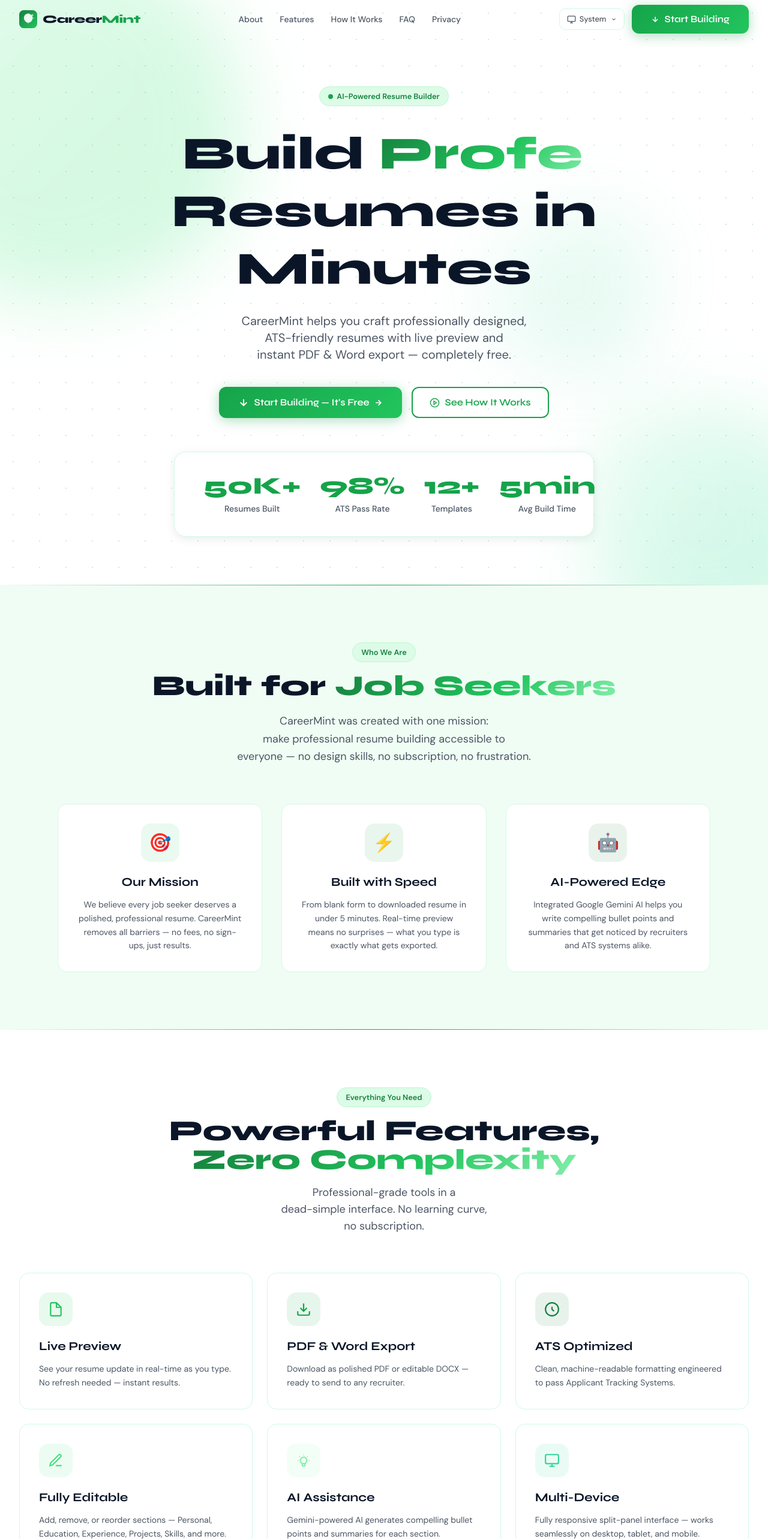
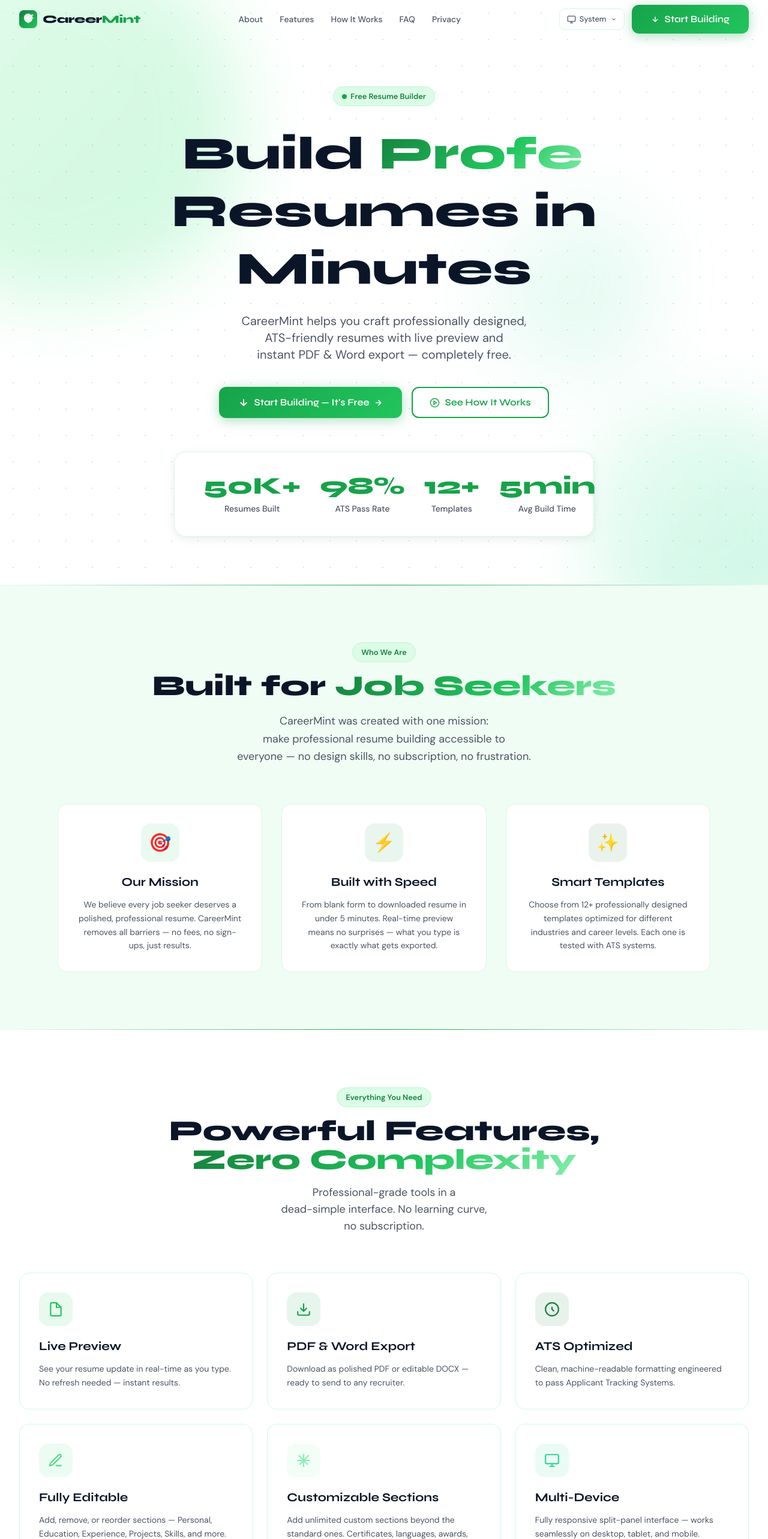
Before and after one commit to malikmahmad/CareerMint, a React (Vite) app: page / in a window 1280 px wide. Shown: the top 2566 px of the page at 60% size. Built offline with nearby package versions, Linux system fonts and the light colour scheme.

Commit message:
Update: Remove AI claims from landing page and make it professional

```diff
--- a/src/components/LandingPage.jsx
+++ b/src/components/LandingPage.jsx
@@ -238,7 +238,7 @@
           <div className="inline-flex items-center gap-2 mb-8 animate-fade-in-up">
             <span className="badge-green">
               <span className="w-2 h-2 rounded-full animate-pulse-green inline-block" style={{ background: "var(--accent)" }} />
-              AI-Powered Resume Builder
+              Free Resume Builder
             </span>
           </div>
 
@@ -362,9 +362,9 @@
             },
             {
               ref: card3,
-              emoji: "🤖",
-              title: "AI-Powered Edge",
-              text: "Integrated Google Gemini AI helps you write compelling bullet points and summaries that get noticed by recruiters and ATS systems alike.",
+              emoji: "✨",
+              title: "Smart Templates",
+              text: "Choose from 12+ professionally designed templates optimized for different industries and career levels. Each one is tested with ATS systems.",
               color: "#15803d",
             },
           ].map((card, i) => (
@@ -399,7 +399,7 @@
   { icon: <svg width="26" height="26" viewBox="0 0 24 24" fill="none" stroke="currentColor" strokeWidth="2"><path d="M21 15v4a2 2 0 0 1-2 2H5a2 2 0 0 1-2-2v-4"/><polyline points="7 10 12 15 17 10"/><line x1="12" y1="15" x2="12" y2="3"/></svg>, title: "PDF & Word Export", desc: "Download as polished PDF or editable DOCX — ready to send to any recruiter.", color: "#16a34a" },
   { icon: <svg width="26" height="26" viewBox="0 0 24 24" fill="none" stroke="currentColor" strokeWidth="2"><circle cx="12" cy="12" r="10"/><path d="M12 8v4l3 3"/></svg>, title: "ATS Optimized", desc: "Clean, machine-readable formatting engineered to pass Applicant Tracking Systems.", color: "#15803d" },
   { icon: <svg width="26" height="26" viewBox="0 0 24 24" fill="none" stroke="currentColor" strokeWidth="2"><path d="M12 20h9"/><path d="M16.5 3.5a2.121 2.121 0 0 1 3 3L7 19l-4 1 1-4L16.5 3.5z"/></svg>, title: "Fully Editable", desc: "Add, remove, or reorder sections — Personal, Education, Experience, Projects, Skills, and more.", color: "#4ade80" },
-  { icon: <svg width="26" height="26" viewBox="0 0 24 24" fill="none" stroke="currentColor" strokeWidth="2"><path d="M9.663 17h4.673M12 3v1m6.364 1.636l-.707.707M21 12h-1M4 12H3m3.343-5.657l-.707-.707m2.828 9.9a5 5 0 1 1 7.072 0l-.548.547A3.374 3.374 0 0 0 14 18.469V19a2 2 0 1 1-4 0v-.531c0-.895-.356-1.754-.988-2.386l-.548-.547z"/></svg>, title: "AI Assistance", desc: "Gemini-powered AI generates compelling bullet points and summaries for each section.", color: "#86efac" },
+  { icon: <svg width="26" height="26" viewBox="0 0 24 24" fill="none" stroke="currentColor" strokeWidth="2"><path d="M12 2v20M2 12h20M4.22 4.22l14.24 14.24M19.78 4.22L5.54 18.46"/></svg>, title: "Customizable Sections", desc: "Add unlimited custom sections beyond the standard ones. Certificates, languages, awards, portfolios — organize however you want.", color: "#86efac" },
   { icon: <svg width="26" height="26" viewBox="0 0 24 24" fill="none" stroke="currentColor" strokeWidth="2"><rect x="2" y="3" width="20" height="14" rx="2"/><line x1="8" y1="21" x2="16" y2="21"/><line x1="12" y1="17" x2="12" y2="21"/></svg>, title: "Multi-Device", desc: "Fully responsive split-panel interface — works seamlessly on desktop, tablet, and mobile.", color: "#34d399" },
 ];
 
@@ -568,7 +568,7 @@
     { icon: <svg width="22" height="22" viewBox="0 0 24 24" fill="none" stroke="currentColor" strokeWidth="2"><path d="M12 22s8-4 8-10V5l-8-3-8 3v7c0 6 8 10 8 10z"/></svg>, title: "Data Storage", text: "All resume data is stored exclusively in your browser's local storage. We do not transmit, collect, or store any personal information on our servers." },
     { icon: <svg width="22" height="22" viewBox="0 0 24 24" fill="none" stroke="currentColor" strokeWidth="2"><circle cx="12" cy="12" r="10"/><line x1="12" y1="8" x2="12" y2="12"/><line x1="12" y1="16" x2="12.01" y2="16"/></svg>, title: "No Tracking", text: "CareerMint does not use advertising trackers, third-party analytics, or behavioral profiling. Your browsing activity remains completely private." },
     { icon: <svg width="22" height="22" viewBox="0 0 24 24" fill="none" stroke="currentColor" strokeWidth="2"><rect x="3" y="11" width="18" height="11" rx="2" ry="2"/><path d="M7 11V7a5 5 0 0 1 10 0v4"/></svg>, title: "No Account Required", text: "You never need to sign up or provide an email address. Your identity is completely anonymous when using CareerMint." },
-    { icon: <svg width="22" height="22" viewBox="0 0 24 24" fill="none" stroke="currentColor" strokeWidth="2"><polyline points="20 6 9 17 4 12"/></svg>, title: "AI Features", text: "Optional AI suggestions use the Google Gemini API. Prompts are sent securely to generate content — no personal data is retained by the AI service." },
+    { icon: <svg width="22" height="22" viewBox="0 0 24 24" fill="none" stroke="currentColor" strokeWidth="2"><polyline points="20 6 9 17 4 12"/></svg>, title: "No Third Parties", text: "We don't share your data with external services. Everything runs locally in your browser. Your resume belongs entirely to you." },
   ];
   return (
     <section id="privacy" className="py-24 relative" style={{ background: "var(--bg-secondary)" }}>
```
